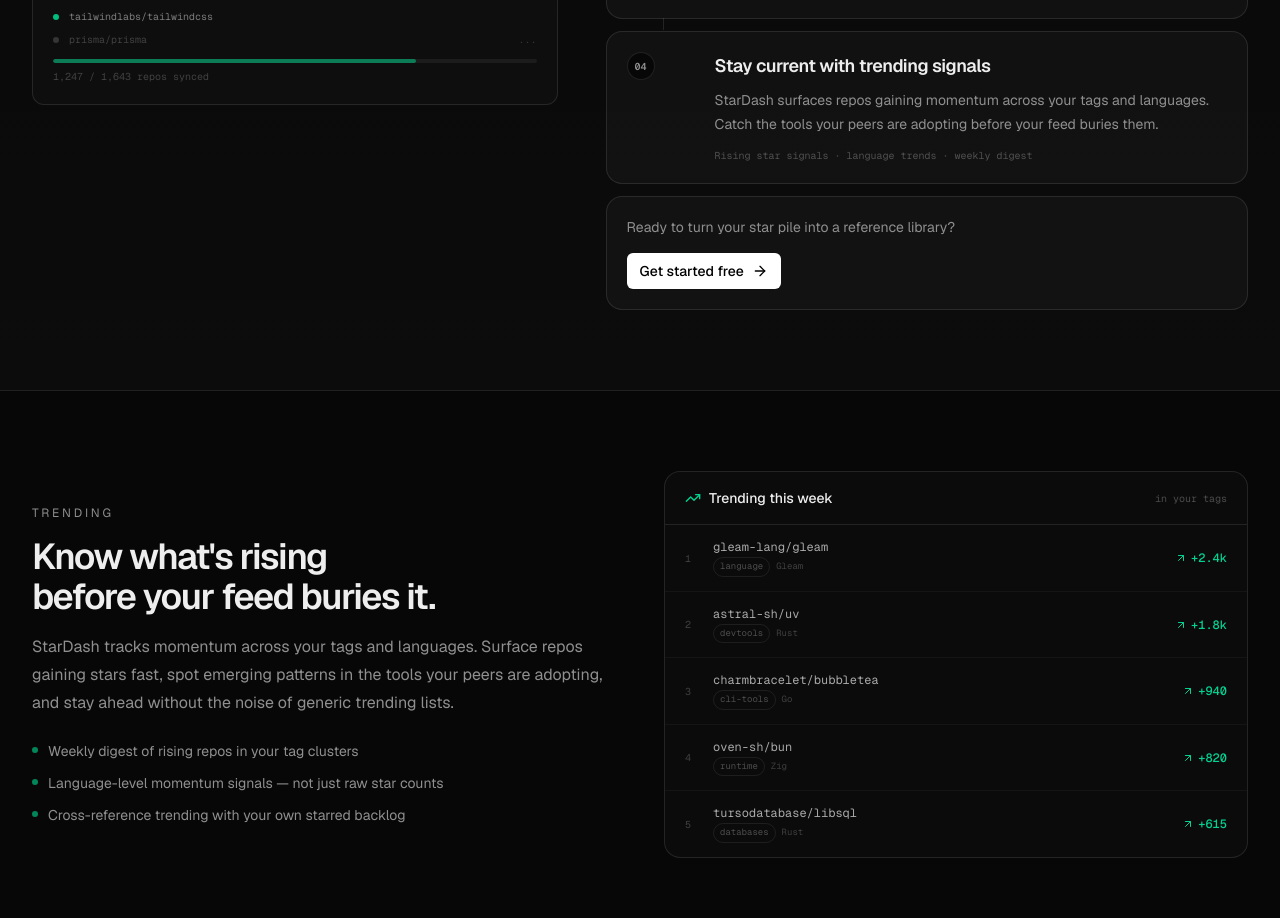
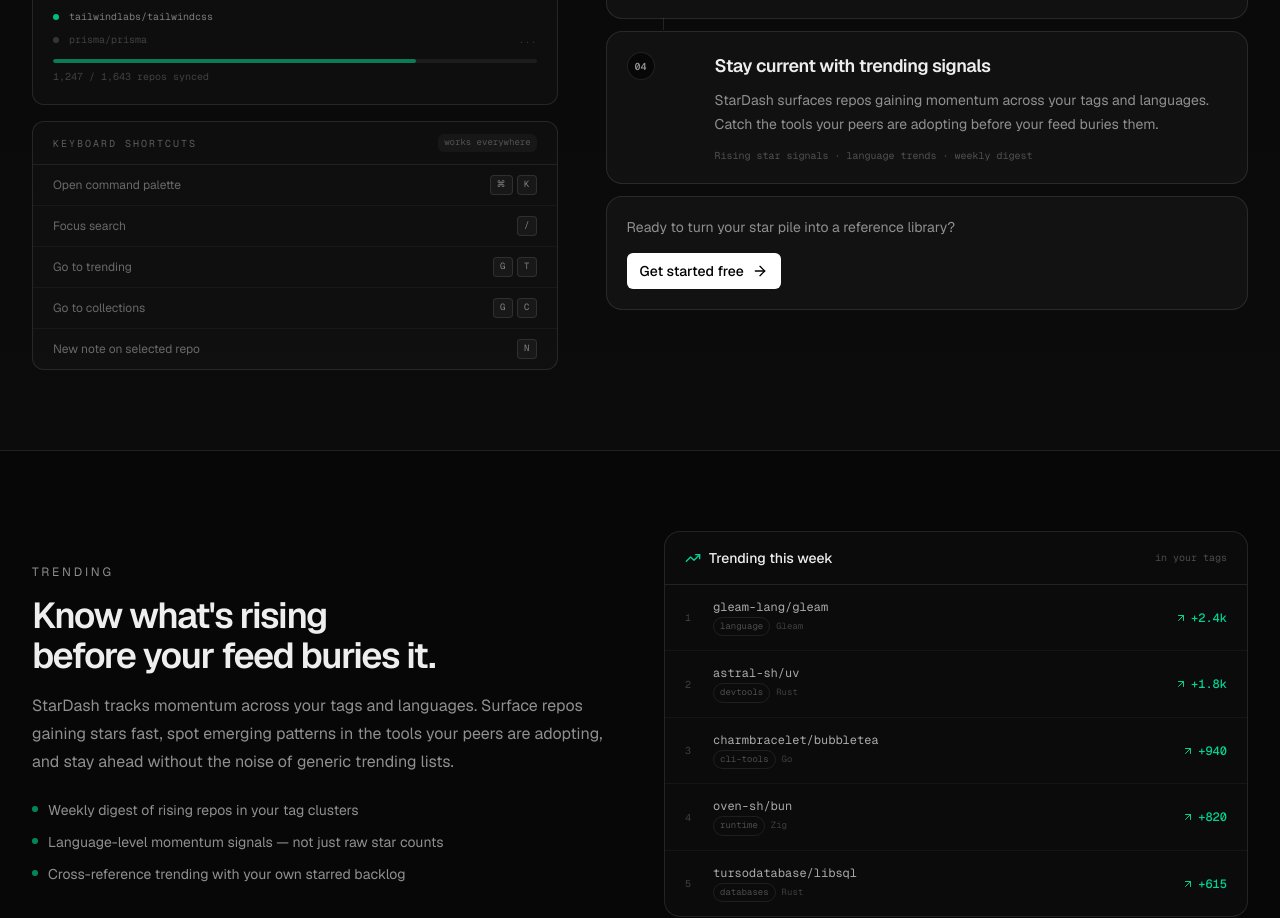
Before and after one commit to boffti/stardash, a Next.js app: page / in a window 1280 px wide. Shown: the part 4340-5258 px from the top of the page. Built offline with nearby package versions, Linux system fonts and the light colour scheme; no server answers.

Commit message:
style: add keyboard shortcuts reference card in left column
Fill vertical gap with shortcuts reference card and global pill.

Co-authored-by: Aneesh Melkot <7490577+boffti@users.noreply.github.com>

```diff
--- a/app/page.tsx
+++ b/app/page.tsx
@@ -569,6 +569,39 @@ export default async function HomePage() {
                   1,247 / 1,643 repos synced
                 </div>
               </div>
+
+              {/* Keyboard shortcuts card */}
+              <div className="mt-4 overflow-hidden rounded-xl border border-black/8 bg-black/[0.02] dark:border-white/10 dark:bg-white/[0.02]">
+                <div className="flex items-center justify-between border-b border-black/6 px-5 py-3 dark:border-white/8">
+                  <span className="font-mono text-[10px] uppercase tracking-[0.2em] text-muted-foreground/60">keyboard shortcuts</span>
+                  <span className="rounded-md bg-black/[0.04] px-1.5 py-0.5 font-mono text-[9px] text-muted-foreground/50 dark:bg-white/[0.04]">
+                    works everywhere
+                  </span>
+                </div>
+                <div className="divide-y divide-black/[0.04] dark:divide-white/[0.04]">
+                  {[
+                    { keys: ["⌘", "K"], action: "Open command palette" },
+                    { keys: ["/"], action: "Focus search" },
+                    { keys: ["G", "T"], action: "Go to trending" },
+                    { keys: ["G", "C"], action: "Go to collections" },
+                    { keys: ["N"], action: "New note on selected repo" },
+                  ].map(({ keys, action }) => (
+                    <div key={action} className="flex items-center justify-between px-5 py-2.5">
+                      <span className="text-xs text-muted-foreground/70">{action}</span>
+                      <div className="flex items-center gap-1">
+                        {keys.map((k) => (
+                          <kbd
+                            key={k}
+                            className="inline-flex h-5 min-w-5 items-center justify-center rounded border border-black/10 bg-black/[0.04] px-1.5 font-mono text-[9px] text-foreground/50 dark:border-white/10 dark:bg-white/[0.04]"
+                          >
+                            {k}
+                          </kbd>
+                        ))}
+                      </div>
+                    </div>
+                  ))}
+                </div>
+              </div>
             </div>
 
             <div className="space-y-3">
```
